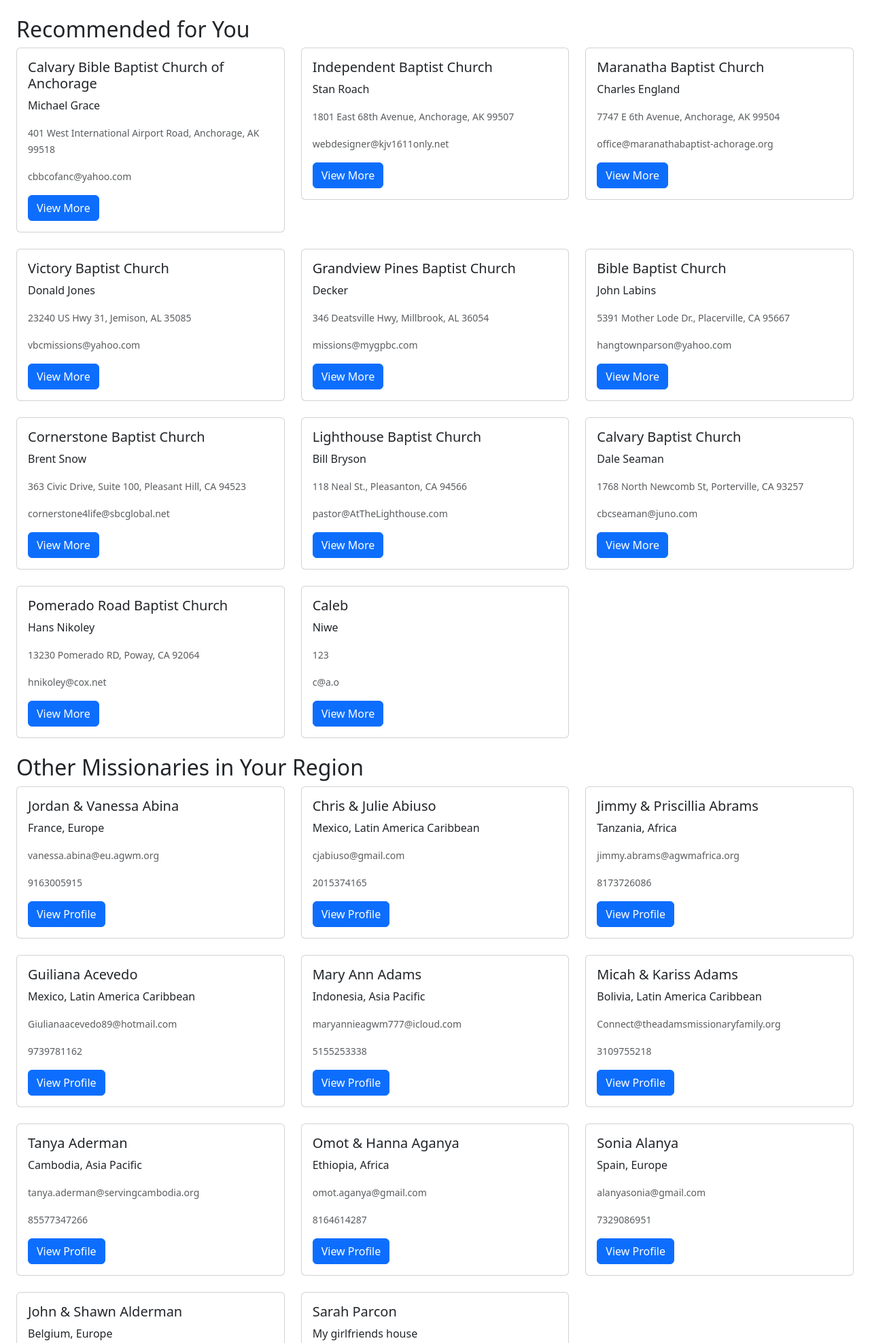
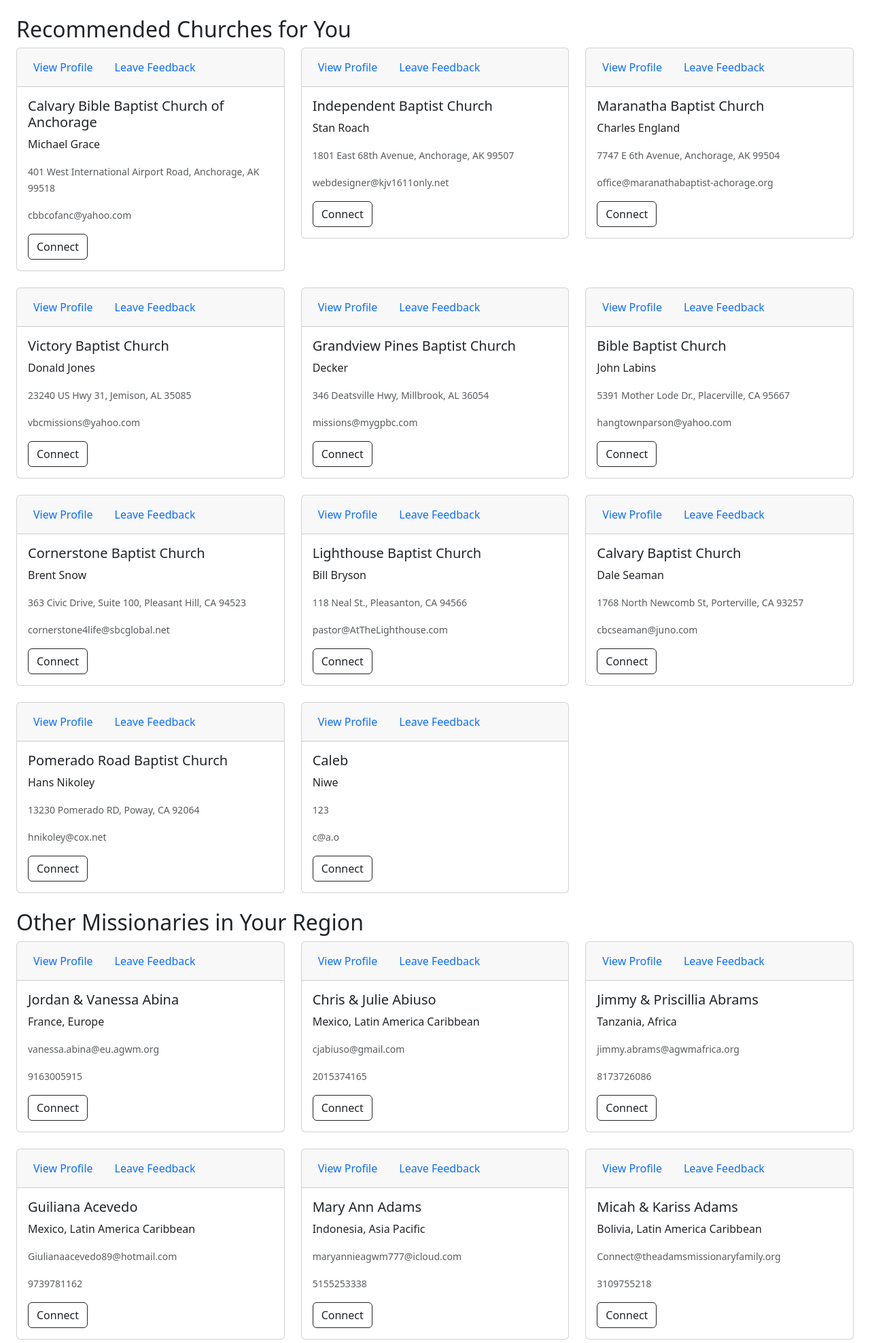
Before and after one commit to caleblind/Evangelium, a Django app: page /matching/ in a window 1280 px wide. Shown: the top 1976 px of the page at 68% size. Run offline with Django 4.2, Linux system fonts and the light colour scheme; data comes from the database, SQL or seed files in the repository.

Commit message:
templates changes

```diff
--- a/app/api/templates/login.html
+++ b/app/api/templates/login.html
@@ -32,7 +32,9 @@
           />
         </div>
         <button type="submit" class="btn btn-primary w-100">Log In</button>
-        <a href="http://127.0.0.1:8000/matching/" class="btn btn-primary w-100"
+        <a
+          href="http://127.0.0.1:8000/matching/"
+          class="btn btn-outline-secondary w-100"
           >Skip Login</a
         >
       </form>
--- a/app/api/templates/matching.html
+++ b/app/api/templates/matching.html
@@ -12,11 +12,21 @@
   </head>
   <body>
     <div class="container-fluid p-4">
-      <h2>Recommended for You</h2>
+      <h2>Recommended Churches for You</h2>
       <div class="row">
         {% for church in churches %}
         <div class="col-md-4 mb-4">
           <div class="card">
+            <div class="card-header">
+              <ul class="nav nav-pills card-header-pills">
+                <li class="nav-item">
+                  <a class="nav-link" href="#">View Profile</a>
+                </li>
+                <li class="nav-item">
+                  <a class="nav-link" href="#">Leave Feedback</a>
+                </li>
+              </ul>
+            </div>
             <!--<img
               src="https://lab.oliveiraweb.com.br/images-for-samples/owl.jpg"
               class="card-img-top"
@@ -34,7 +44,7 @@
               <p class="card-text">
                 <small class="text-muted">{{ church.phone_number }}</small>
               </p>
-              <a href="#" class="btn btn-primary">View More</a>
+              <a href="#" class="btn btn-outline-dark">Connect</a>
             </div>
           </div>
         </div>
@@ -46,6 +56,16 @@
         {% for missionary in missionaries %}
         <div class="col-md-4 mb-4">
           <div class="card">
+            <div class="card-header">
+              <ul class="nav nav-pills card-header-pills">
+                <li class="nav-item">
+                  <a class="nav-link" href="#">View Profile</a>
+                </li>
+                <li class="nav-item">
+                  <a class="nav-link" href="#">Leave Feedback</a>
+                </li>
+              </ul>
+            </div>
             <!--<img
               src="{{ missionary.image.url }}"
               class="card-img-top"
@@ -60,7 +80,7 @@
               <p class="card-text">
                 <small class="text-muted">{{ missionary.phone_number }}</small>
               </p>
-              <a href="#" class="btn btn-primary">View Profile</a>
+              <a href="#" class="btn btn-outline-dark">Connect</a>
             </div>
           </div>
         </div>
```
